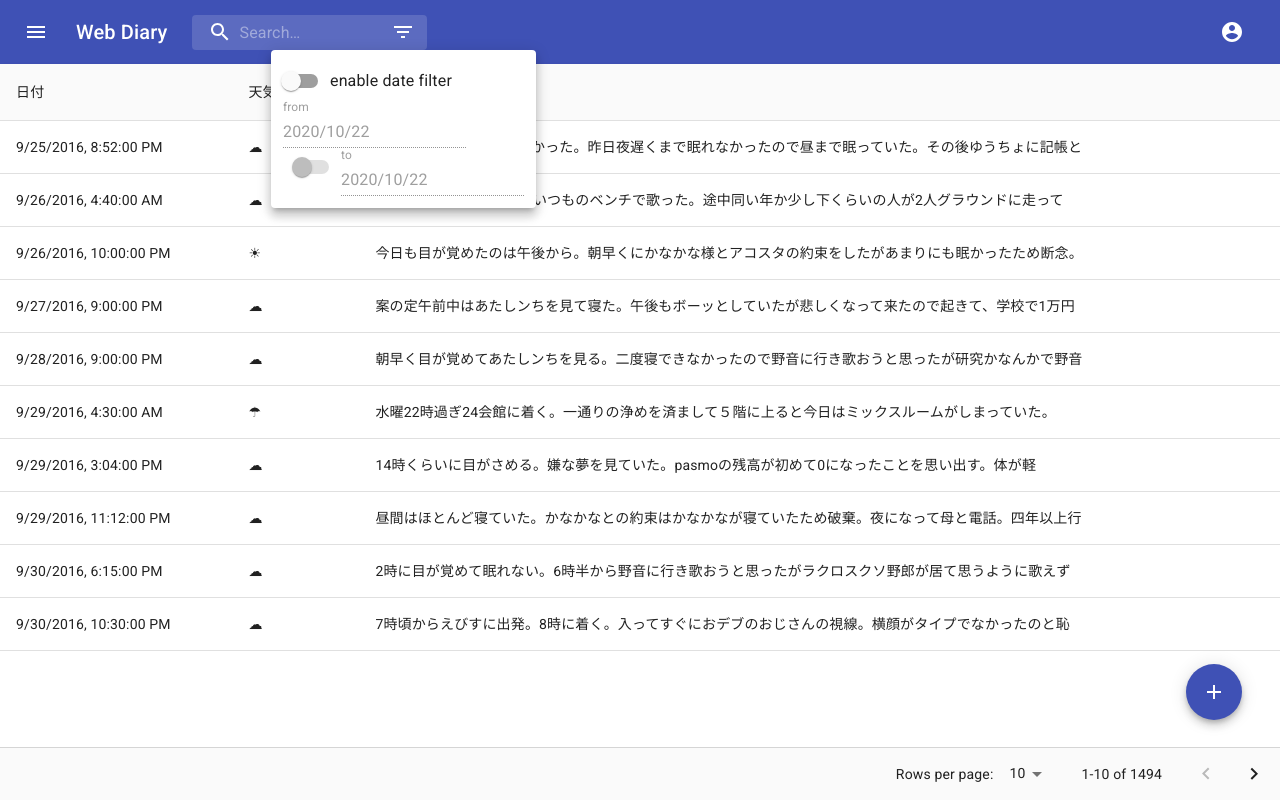
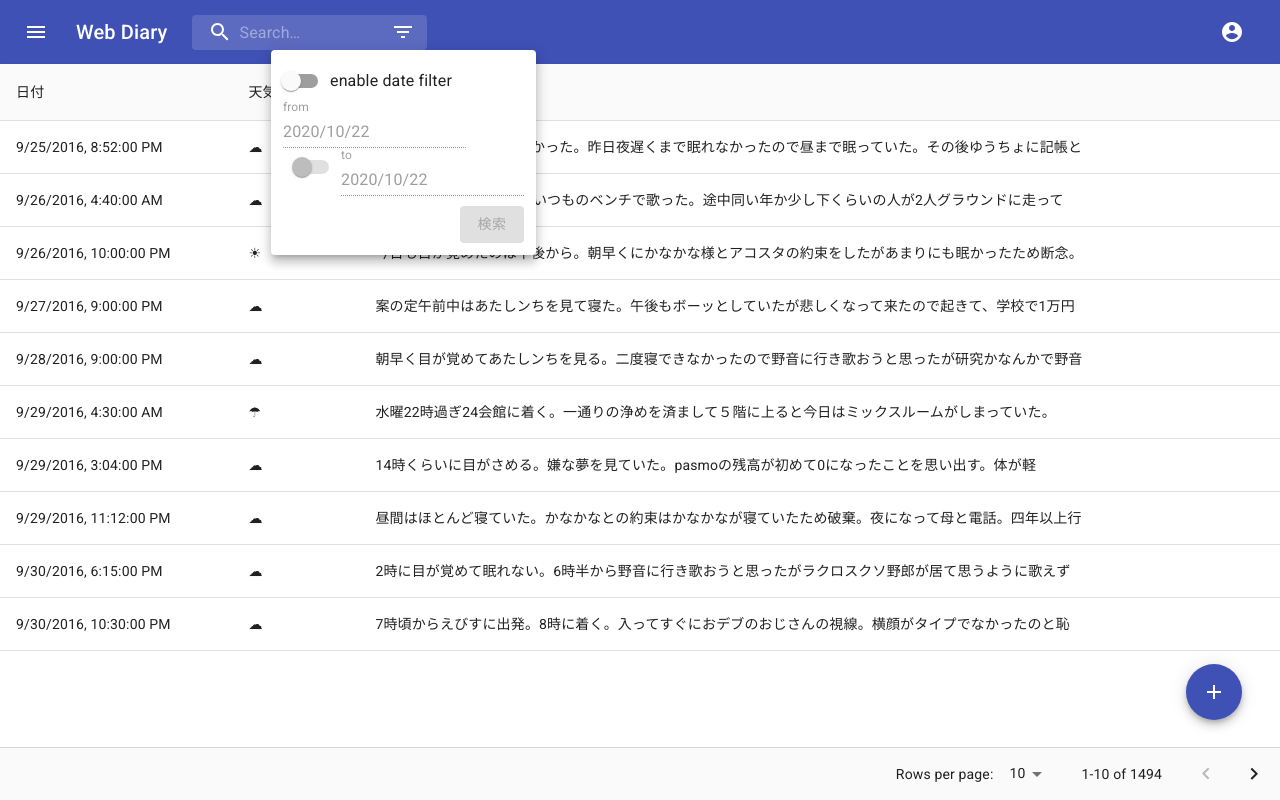
Before and after one commit to K-Nuton/diary_front, a React (Create React App) app: page / in a window 1280 px wide. Both pictures are taken after a click on the button 403 px from the left and 32 px from the top of the page. Built offline with nearby package versions, Linux system fonts and the light colour scheme.

Commit message:
日付フィルターの適用ボタンを設置

```diff
--- a/src/components/SearchBar.tsx
+++ b/src/components/SearchBar.tsx
@@ -11,7 +11,7 @@ import MenuIcon from '@material-ui/icons/Menu';
 import SearchIcon from '@material-ui/icons/Search';
 import AccountCircle from '@material-ui/icons/AccountCircle';
 import FilterListIcon from '@material-ui/icons/FilterList';
-import { FormControlLabel, Popover, Switch } from '@material-ui/core';
+import { Button, FormControlLabel, Popover, Switch } from '@material-ui/core';
 import { DatePicker } from '@material-ui/pickers';
 import { MaterialUiPickersDate } from '@material-ui/pickers/typings/date';
 
@@ -73,6 +73,11 @@ const useStyles = makeStyles((theme: Theme) =>
     },
     popover: {
       padding: '12px',
+    },
+    popoverSearchButton: {
+      marginTop: '10px',
+      display: 'flex',
+      justifyContent: 'flex-end'
     }
   }),
 );
@@ -231,6 +236,15 @@ export default function PrimarySearchAppBar({ sideOnClick }: PrimarySearchAppBar
                     />
                   </div>
                 </div>
+                <div className={classes.popoverSearchButton} >
+                  <Button
+                    disabled={!checked}
+                    variant="contained"
+                    color='primary'
+                  >
+                    検索
+                  </Button>
+                </div>
               </div>
             </Popover>
           </div>
```
